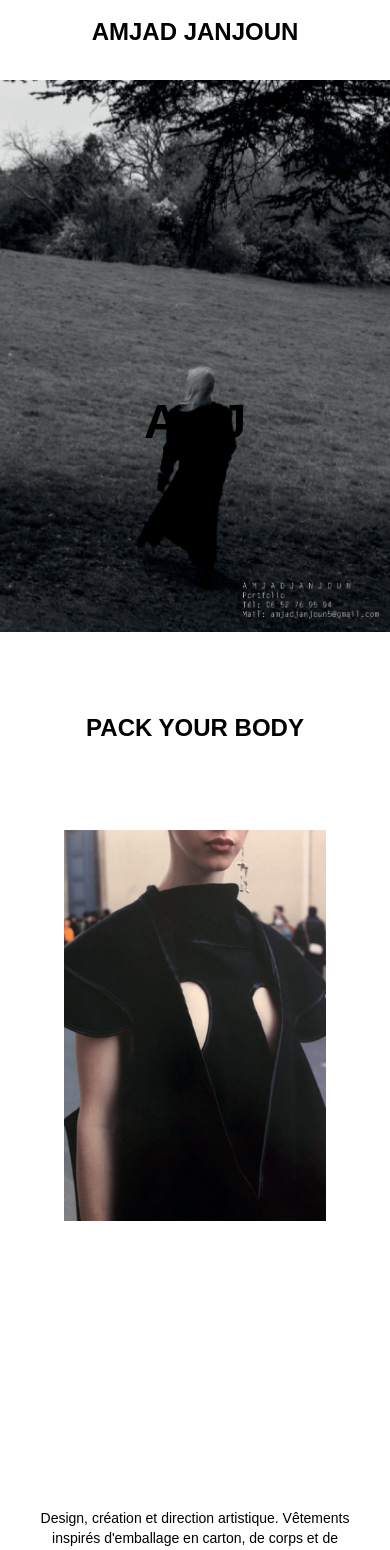
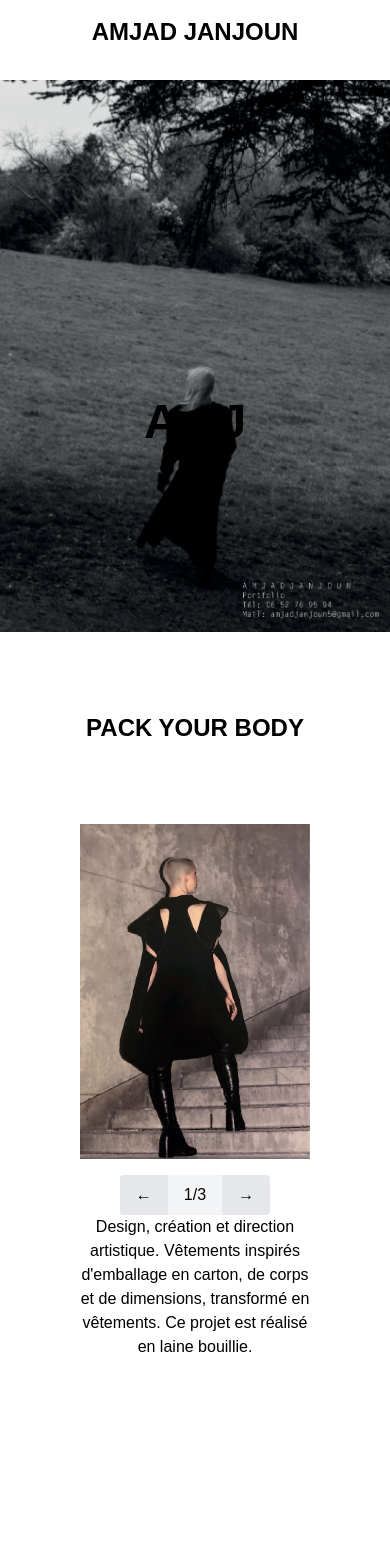
Before and after one commit to harfore/A-J, a Next.js app in the folder a-j/: page / in a window 390 px wide. Shown: the top 1550 px of the page. Built offline with nearby package versions, Linux system fonts and the light colour scheme.

Commit message:
feat(gallery): reponsive image carousel implementation

```diff
--- a/a-j/src/app/components/header.jsx
+++ b/a-j/src/app/components/header.jsx
@@ -2,7 +2,7 @@ export default function Header() {
     return (
         <div className="h-8 bg-white text-black flex flex-row items-center justify-center h-16 px-8 fixed w-full">
             <ol className="flex space-x-8">
-                <li className="text-2xl"><b>AMJAD JANJOUN</b></li>
+                <li className="text-2xl"><a href="/"><b>AMJAD JANJOUN</b></a></li>
             </ol>
         </div>
     )
--- a/a-j/src/app/imports/projects.ts
+++ b/a-j/src/app/imports/projects.ts
@@ -3,9 +3,9 @@ const projects = [
         index: 0,
         title: "PACK YOUR BODY",
         images: [
-            { src: "/images/page2.png", type: "full" },
-            { src: "/images/page3.png", type: "side" },
-            { src: "/images/page4.png", type: "side" },
+            { src: "/images/page2.png", type: "full", typeIfMobile: "carousel" },
+            { src: "/images/page3.png", type: "side", typeIfMobile: "carousel" },
+            { src: "/images/page4.png", type: "side", typeIfMobile: "carousel" },
         ],
         description: "Design, création et direction artistique. Vêtements inspirés d'emballage en carton, de corps et de dimensions, transformé en vêtements. Ce projet est réalisé en laine bouillie.",
         photo_format: "2:3"
@@ -24,9 +24,9 @@ const projects = [
         index: 2,
         title: "THE FLYING COAT",
         images: [
-            { src: "/images/page7.png", type: "full" },
-            { src: "/images/page8.png", type: "side" },
-            { src: "/images/page9.png", type: "side" },
+            { src: "/images/page7.png", type: "full", typeIfMobile: "carousel" },
+            { src: "/images/page8.png", type: "side", typeIfMobile: "carousel" },
+            { src: "/images/page9.png", type: "side", typeIfMobile: "carousel" },
         ],
         description: "Design, création et direction artistique. Projet inspiré des tenues des danseurs de Soufie, de la guerre et du temps. Ce projet est réalisé en laine et en polyester.",
         photo_format: "4:5"
@@ -58,27 +58,29 @@ const projects = [
         index: 5,
         title: "THE SILHOUETTES",
         images: [
-            { src: "/images/page18.png", type: "full" },
-            { src: "/images/page19.png", type: "full" },
-            { src: "/images/page20.png", type: "full" }
+            { src: "/images/page18.png", type: "full", typeIfMobile: "carousel" },
+            { src: "/images/page19.png", type: "full", typeIfMobile: "carousel" },
+            { src: "/images/page20.png", type: "full", typeIfMobile: "carousel" }
         ],
-        description: "Travail réalisé à partir de 16 silhouettes. Au but d'apprendre à chercher des vêtements de seconde main et de savoir les habiller au quotidien. Avec un vêtements upcyclé."
+        description: "Travail réalisé à partir de 16 silhouettes. Au but d'apprendre à chercher des vêtements de seconde main et de savoir les habiller au quotidien. Avec un vêtement upcyclé."
     },
     {
         index: 6,
+        title: "PROJECT 7",
         images: [
-            { src: "/images/page21.png", type: "full" },
-            { src: "/images/page22.png", type: "side" },
-            { src: "/images/page23.png", type: "side" }
+            { src: "/images/page21.png", type: "full", typeIfMobile: "carousel" },
+            { src: "/images/page22.png", type: "side", typeIfMobile: "carousel" },
+            { src: "/images/page23.png", type: "side", typeIfMobile: "carousel" }
         ],
         description: "Traitement d'un sujet sur les matières premières. La première image est nature morte minimale composée d'une assiette en argile blanche, d'un amas de farine et d'un verre d'eau croupie. J'ai voulu dénoncer les conditions de vie des victimes de guerre. Malgré tout le confort que l'on a pu avoir avant le conflit, la guerre nous a renvoyé à quelque chose de plus archaïque. Dans la matière première, je vois un retour à l'état primitif. Avant le beurre existait le lait et avant le pain existait la farine. L'assiette est l'allégorie de cette conditions humaine, j'ai opté pour l'argile car dans les croyances islamiques, il est dit qu'Adam a été crée d'un mélange d'argiles. La perforation en son centre symoblise un manque qui est nécessaire à la stabilité de tout être humain, la matière première pour un esprit sain : la sécurité."
     },
     {
         index: 7,
+        title: "INTEGRITY",
         images: [
-            { src: "/images/page24.png", type: "full" },
-            { src: "/images/page25.png", type: "side" },
-            { src: "/images/page26.png", type: "side" }
+            { src: "/images/page24.png", type: "full", typeIfMobile: "carousel" },
+            { src: "/images/page25.png", type: "side", typeIfMobile: "carousel" },
+            { src: "/images/page26.png", type: "side", typeIfMobile: "carousel" }
         ],
         description: "J'ai voulu travailler autour du vêtement. J'ai pris un gilet en maille de production industrielle que j'ai détérioré puis dé-filé. Tout d'abord j'ai voulu revenir sur le concept de sécurité abordé plus haut. Après la sécurité psychique, j'ai voulu illustrer la sécurité physique car le vêtement n'est pas qu'objet d'apparat ou de distinction sociale. J'ai souhaité revenir à la nature première d'un vêtement : l'intégrité physique. S'habiller pour se protéger. Cependant, on peut également le voir sous le spectre du vêtement 'contenant', du vêtement réconfortant. Un pull que notre défunt père aurait pu laisser sur les ruines de la maison familiale par exemple. Implicitement, au travers de ce processus j'ai souhaité inverser le système de production. Au lieu d'utiliser une matière première pour la transformer en objet, j'ai voulu transformer l'objet en matière. On revient sur ce concept de changement d'état / changement de condition. La matière et l'humain ne font plus qu'un."
     }
--- a/a-j/src/app/page.tsx
+++ b/a-j/src/app/page.tsx
@@ -8,7 +8,8 @@ import image1 from "../../public/images/page1.png";
 
 export interface ImageData {
   src: string;
-  type: "full" | "side";
+  type: "full" | "side" | "carousel";
+  typeIfMobile?: "full" | "side" | "carousel";
 }
 
 export interface ProjectData {
@@ -23,23 +24,49 @@ const Section = ({
   project,
   image,
   index,
-  afterPack,
 }: {
   project: ProjectData;
   image: ImageData;
   index: number;
-  afterPack: boolean;
 }) => {
   const isFirstImage = index === 0;
+  const [isMobile, setIsMobile] = useState(false);
+  const [currentCarouselIndex, setCurrentCarouselIndex] = useState(0);
 
-  if (image.type === "side" && index > 0 && project.images[index - 1]?.type === "side") {
+  useEffect(() => {
+    setIsMobile(window.innerWidth < 768);
+  }, []);
+
+  useEffect(() => {
+    console.log(
+      `Rendering Section for image ${index}: type=${image.type}, mobile=${isMobile}`
+    );
+  }, [index, image.type, isMobile]);
+
+  // skip rendering if this is a secondary side image
+  // only rendering the carousel container once using the first image
+  if (
+    (image.type === "side" && index > 0 && project.images[index - 1]?.type === "side") ||
+    (isMobile && image.typeIfMobile === "carousel" && index > 0)
+  ) {
     return null;
   }
+
+
+  const carouselImages = project.images.filter(img => img.typeIfMobile === "carousel");
+
+  const nextImage = () => {
+    setCurrentCarouselIndex(prev => (prev + 1) % carouselImages.length);
+  };
+
+  const prevImage = () => {
+    setCurrentCarouselIndex(prev => (prev - 1 + carouselImages.length) % carouselImages.length);
+  };
 
   return (
     <div className="section-wrapper">
       {/* full image */}
-      {image.type === "full" && (
+      {image.type === "full" && !(isMobile && (image.typeIfMobile === "carousel")) && (
         <div className="section h-screen flex flex-col md:flex-row items-center justify-center bg-white px-8 gap-50">
           <Image
             width={600}
@@ -63,7 +90,7 @@ const Section = ({
       {/* side-by-side images */}
       {image.type === "side" && (
         <div className={`flex flex-col md:flex-row justify-center items-center p-20 mb-30 ${isFirstImage && project.description ? "gap-10" : "gap-80"}`}>
-          {/* First Image */}
+          {/* first image */}
           <Image
             width={300}
             height={175}
@@ -72,16 +99,16 @@ const Section = ({
             className="bg-white"
           />
 
-          {/* Description (if first image) */}
+          {/* description (if first image) */}
           {isFirstImage && project.description && (
             <div className="text-center md:text-left h-1/2">
-              <p className="max-w-lg md:ml-8" style={{ fontSize: "clamp(0.75rem, 2vw, 1.25rem)" }}>
+              <p className="max-w-lg md:ml-8 text-base sm:text-base md:text-lg lg:text-xl xl:text-2xl">
                 {project.description}
               </p>
             </div>
           )}
 
-          {/* Second Image (if exists) */}
+          {/* second image (if exists) */}
           {project.images[index + 1]?.type === "side" && (
             <div className={`${isFirstImage && project.description ? "ml-10" : ""}`}>
               <Image
@@ -95,6 +122,37 @@ const Section = ({
           )}
         </div>
       )}
+
+      {/* carousel images for mobiles*/}
+      {image.typeIfMobile === "carousel" && index === 0 && (
+        <div className="md:hidden p-20 mb-30">
+          <div className="relative">
+            <Image
+              width={300}
+              height={175}
+              src={carouselImages[currentCarouselIndex].src}
+              alt={`Carousel Image ${currentCarouselIndex + 1}`}
+              className="bg-white mx-auto"
+            />
+            <div className="flex justify-center mt-4">
+              <button onClick={prevImage} className="px-4 py-2 bg-gray-200 rounded-l">
+                ←
+              </button>
+              <span className="px-4 py-2 bg-gray-100">
+                {currentCarouselIndex + 1}/{carouselImages.length}
+              </span>
+              <button onClick={nextImage} className="px-4 py-2 bg-gray-200 rounded-r">
+                →
+              </button>
+            </div>
+          </div>
+          <div className="text-center md:text-left overflow-hidden">
+            <p className="max-w-lg md:ml-8 overflow-hidden text-ellipsis text-base sm:text-base md:text-lg lg:text-xl xl:text-2xl">
+              {project.description}
+            </p>
+          </div>
+        </div>
+      )}
     </div>
   );
 };
@@ -104,23 +162,23 @@ export default function Home() {
 
   useEffect(() => {
     const handleScroll = () => {
-      // Get the first project element
+      // get the first project element
       const firstProject = document.getElementById("project-0");
       if (firstProject) {
-        // Check if the first project is out of view
+        // check if the first project is out of view
         const rect = firstProject.getBoundingClientRect();
         if (rect.bottom < 0) {
-          setShowAJ(false); // Hide "A - J" when the first project is scrolled out of view
+          setShowAJ(false); // hide "A - J" when the first project is scrolled out of view
         } else {
-          setShowAJ(true); // Show "A - J" when the first project is in view
+          setShowAJ(true); // show "A - J" before and when the first project is in view
         }
       }
     };
 
-    // Add scroll event listener
+    // scroll event listener
     window.addEventListener("scroll", handleScroll);
 
-    // Cleanup the event listener
+    // cleanup the event listener
     return () => window.removeEventListener("scroll", handleScroll);
   }, []);
 
@@ -148,7 +206,6 @@ export default function Home() {
 
       <div className="m-bottom-1/4">
         {projects?.map((project, projectIndex) => {
-          const afterPack = projectIndex >= 1;
           return (
             <div key={projectIndex} id={`project-${projectIndex}`}> {/* ID for scrolling */}
               {project.title && (
@@ -163,7 +220,6 @@ export default function Home() {
                   project={project as ProjectData}
                   image={image as ImageData}
                   index={imageIndex}
-                  afterPack={afterPack}
                 />
               ))}
             </div>
```
Also changed, not shown: a-j/src/app/components/footer.jsx (+17 -12 lines), a-j/public/images/page2.png, a-j/public/images/page4.png.
